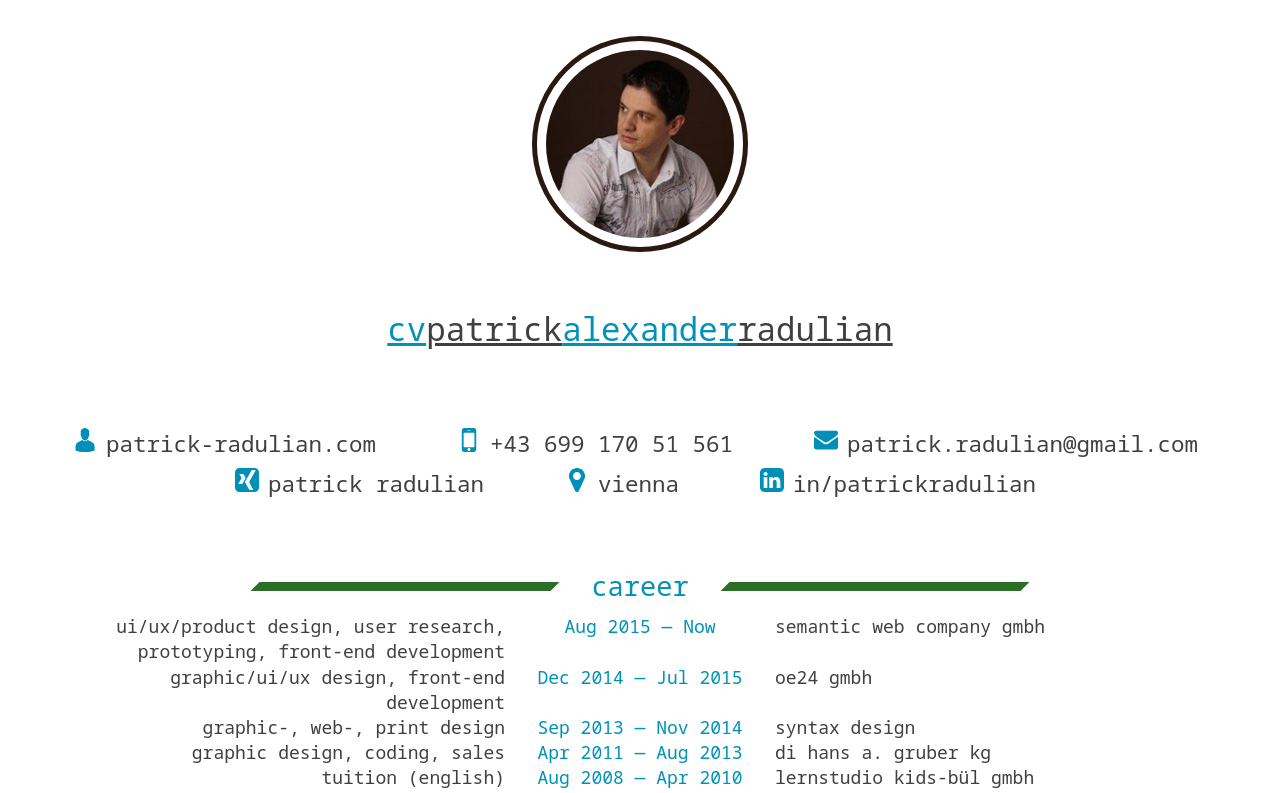
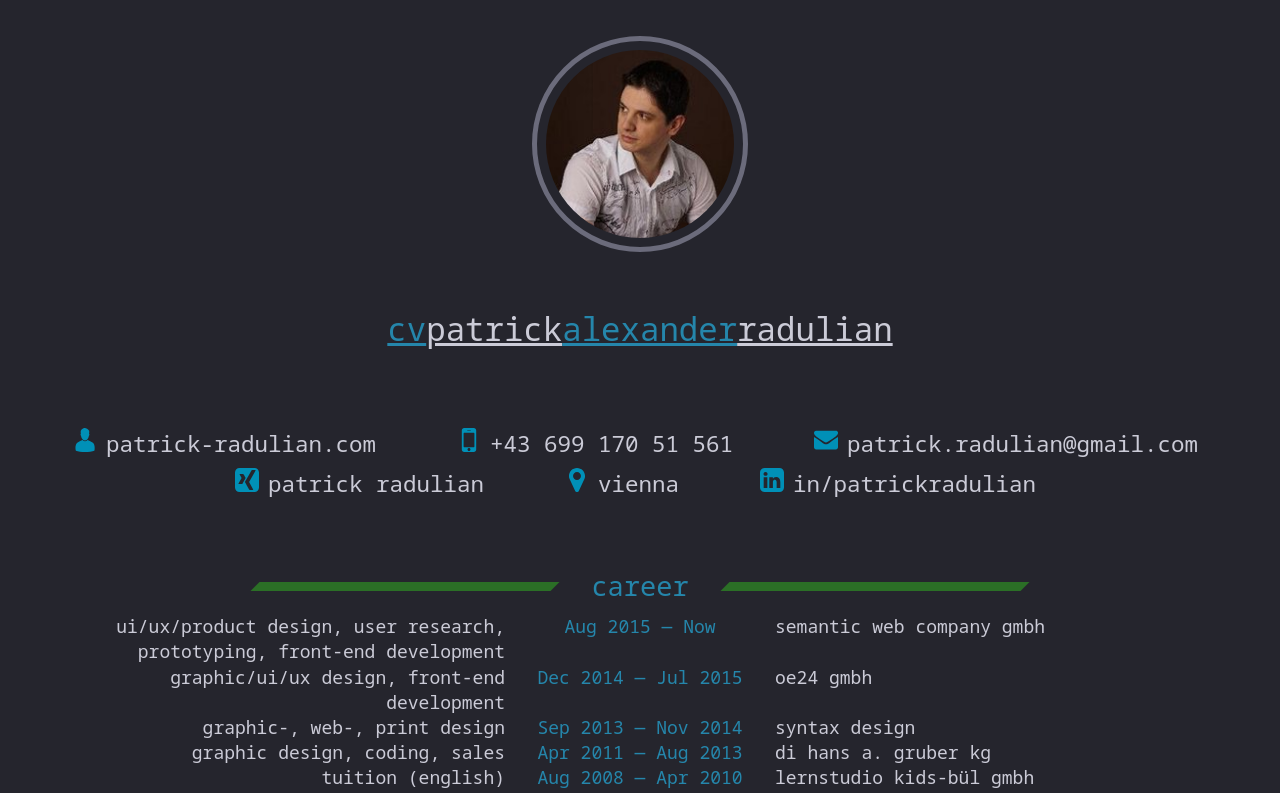
Before and after one commit to patrick-radulian/cv, a Next.js app: page / in a window 1280 px wide. Shown: the top 793 px of the page. Built offline with nearby package versions, Linux system fonts and the light colour scheme.

Commit message:
Add dark mode styling

```diff
--- /dev/null
+++ b/pages/_document.tsx
@@ -0,0 +1,20 @@
+import Document, { Html, Head, Main, NextScript } from 'next/document';
+
+class MyDocument extends Document {
+
+
+    render() {
+        return (
+            <Html className="dark">
+                <Head/>
+
+                <body>
+                    <Main/>
+                    <NextScript/>
+                </body>
+            </Html>
+        )
+    }
+}
+
+export default MyDocument
--- a/styles/global.css
+++ b/styles/global.css
@@ -2,6 +2,14 @@
     --primary: #404040;
     --secondary: #0092B8;
     --tertiary: #2A1911;
+    --background: #FFFFFF;
+}
+
+:root.dark {
+    --primary: #cbcbd7;
+    --secondary: #2586ab;
+    --tertiary: #6B6B7B;
+    --background: #25252D;
 }
 
 html,
@@ -13,6 +21,7 @@ body {
     Cantarell, Fira Sans, Droid Sans, Helvetica Neue, sans-serif;
     line-height: 1.4;
     font-size: 18px;
+    background: var(--background);
 }
 
 * {
```
